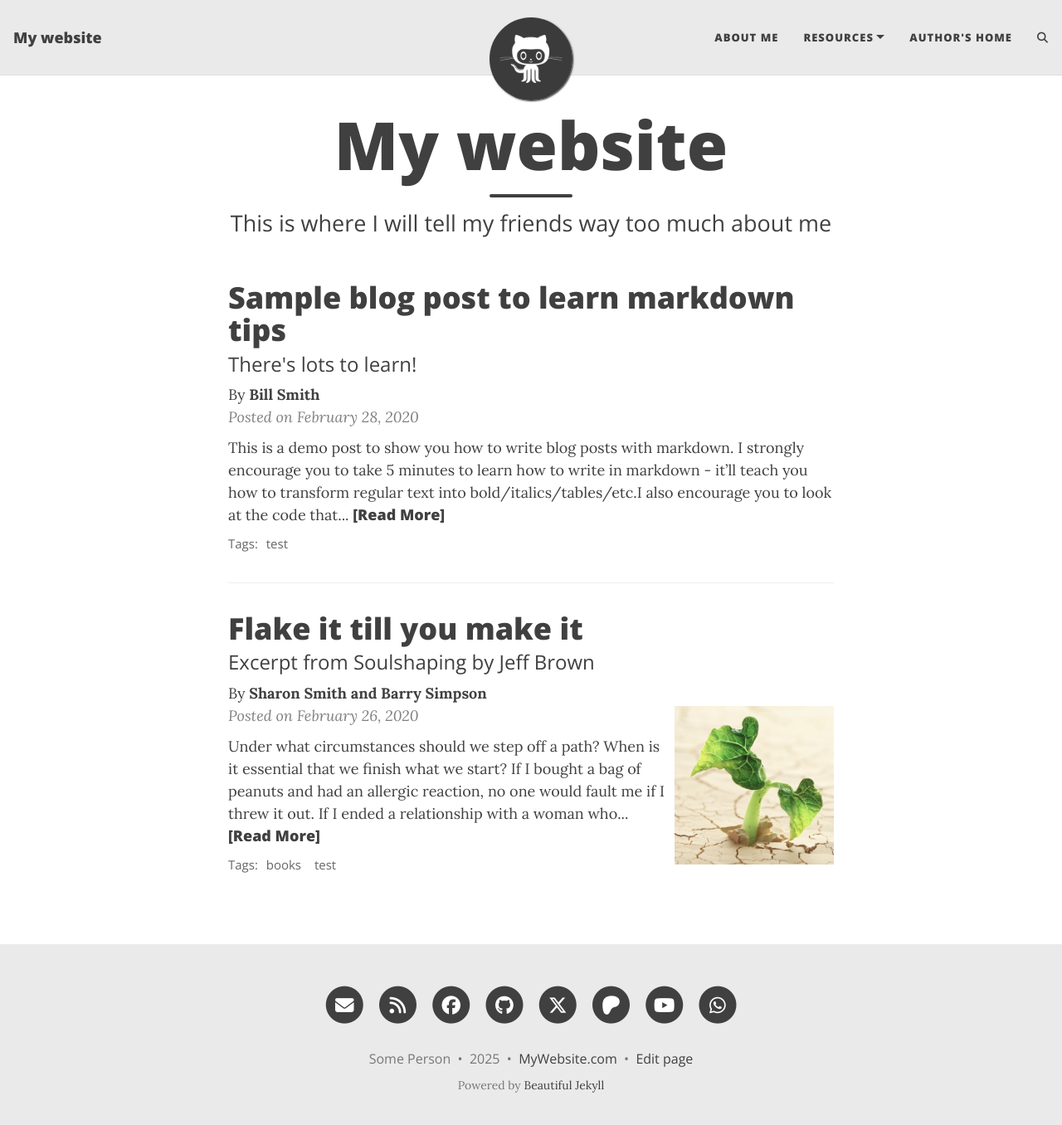
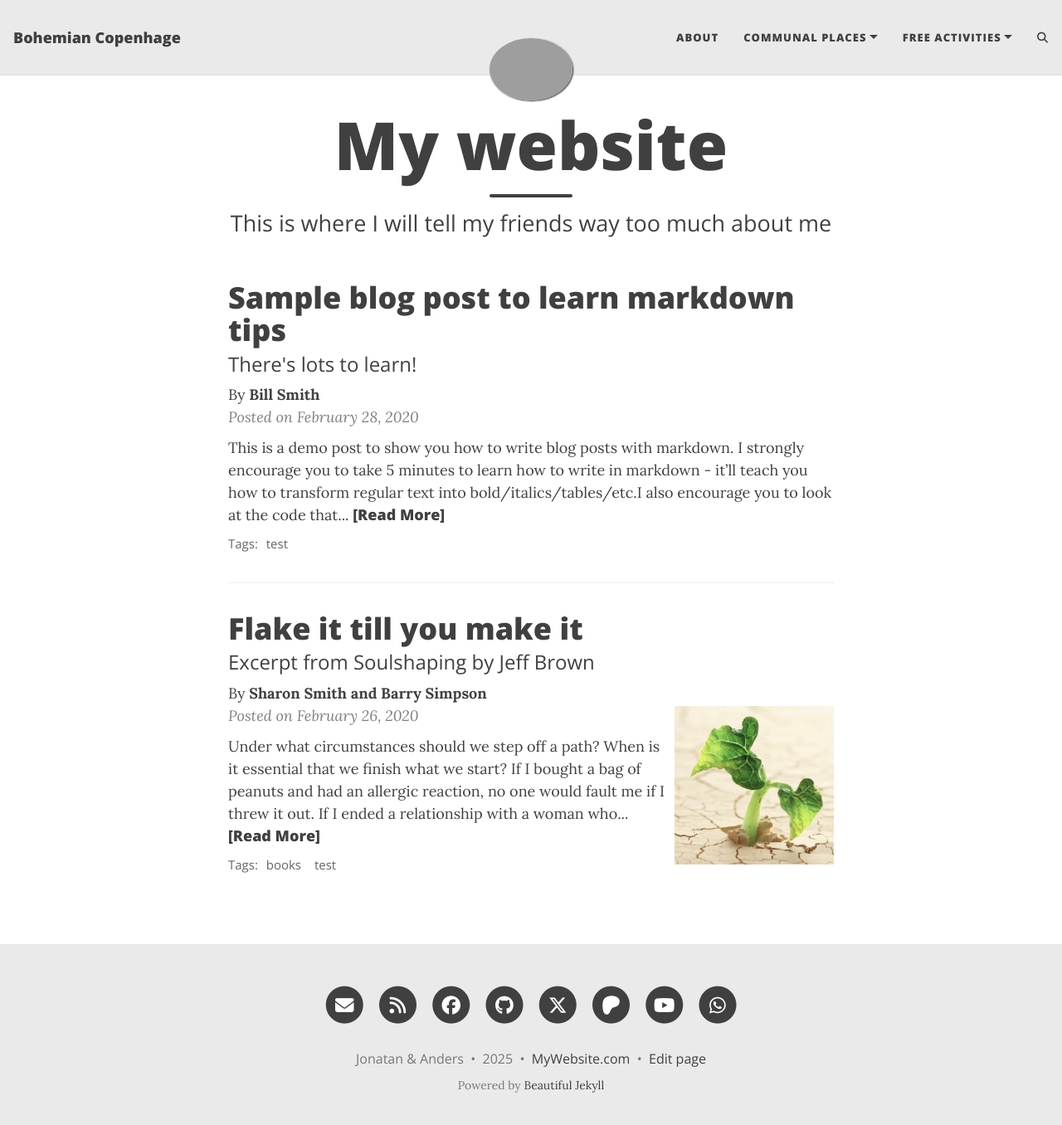
Before and after one commit to jonatankrause/PublicSpaces, a Jekyll site: the page built from index.html, in a window 1280 px wide and 1369 px high. Shown: the top 1356 px of the window at 83% size. Built offline with Jekyll 4.4.1, drawn with Linux system fonts in a browser that asks for light colours; the list of posts is cut into pages by our own code; comment, search, counter and statistics services are not loaded.

Commit message:
Update _config.yml

```diff
--- a/_config.yml
+++ b/_config.yml
@@ -10,21 +10,23 @@
 ############################
 
 # Name of website
-title: My website
+title: Bohemian Copenhage
 
 # Your name to show in the footer
-author: Some Person
+author: Jonatan & Anders
 
 ###############################################
 # --- List of links in the navigation bar --- #
 ###############################################
 
 navbar-links:
-  About Me: "aboutme"
-  Resources:
-    - Beautiful Jekyll: "https://beautifuljekyll.com"
-    - Learn markdown: "https://www.markdowntutorial.com/"
-  Author's home: "https://deanattali.com"
+  About: "aboutme"
+  Communal places:
+    - Libraries: "/path/to/site"
+    - Other: "/path/to/site"
+  Free activities:
+    - Communal dinners: "/path/to/site"
+    - Communal singing: "/path/to/site"
 
 ################
 # --- Logo --- #
@@ -32,7 +34,7 @@ navbar-links:
 
 # Image to show in the navigation bar - works best with a square image
 # Remove this parameter if you don't want an image in the navbar
-avatar: "/assets/img/avatar-icon.png"
+avatar: "U+2615"
 
 # By default, the image is cut into a circle. You can disable this behaviour by setting 'round-avatar: false'
 round-avatar: true
```
